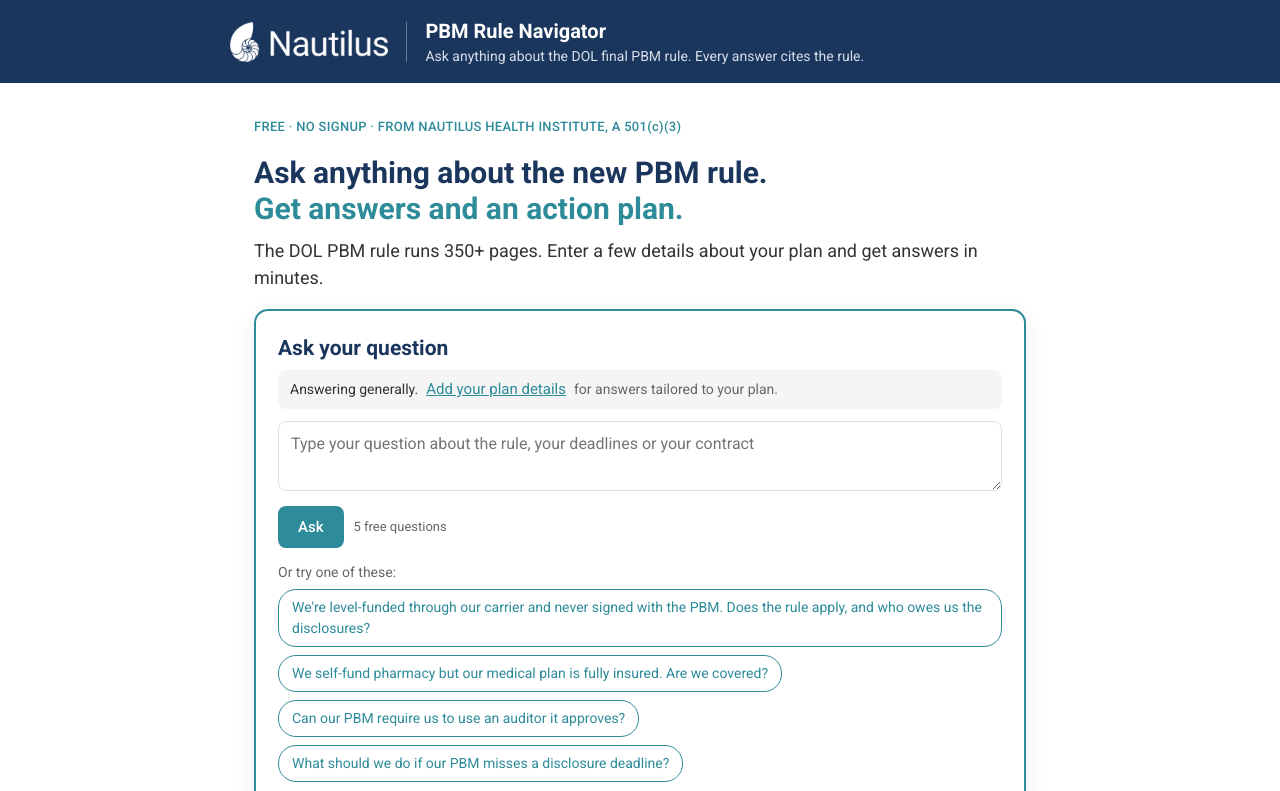
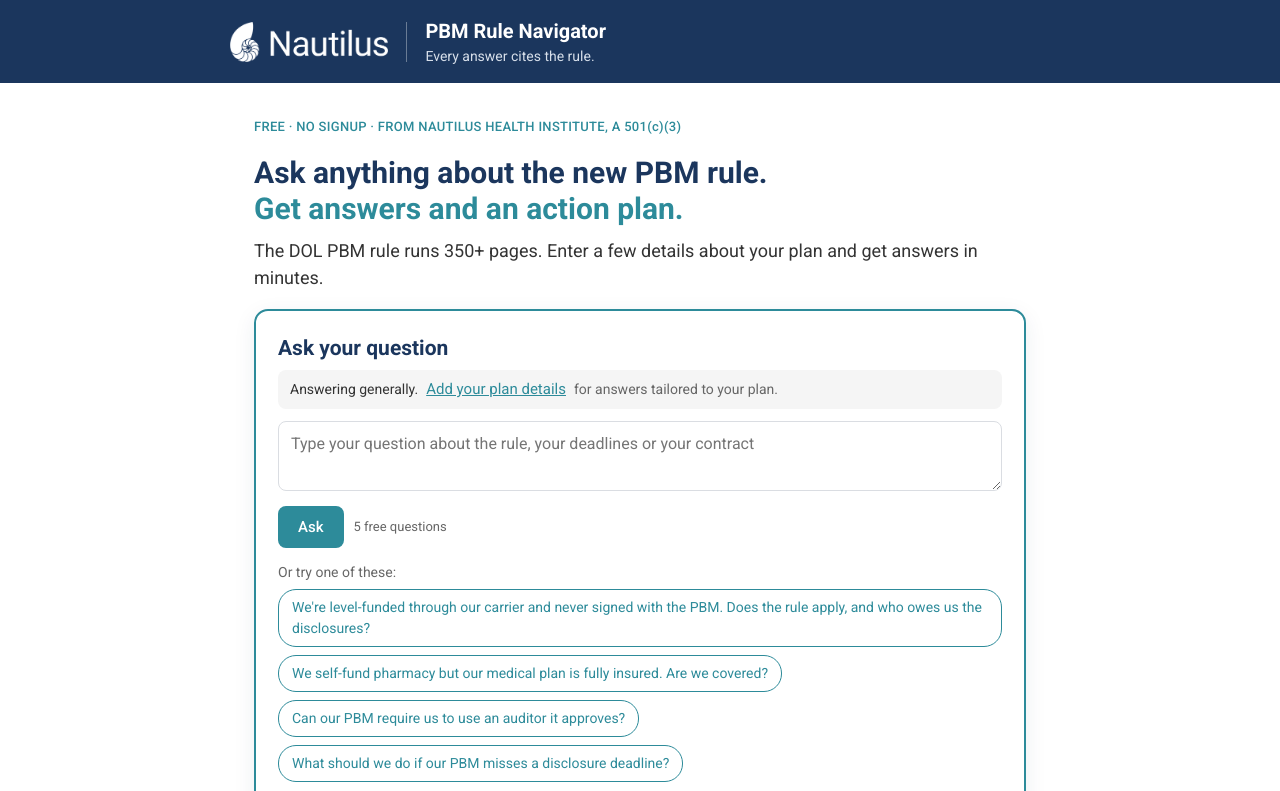
Before and after one commit to nautilus-health/pbm-readiness, a plain HTML site: page index.html in a window 1280 px wide. Shown: the top 791 px of the page. Drawn offline with nearby package versions, Linux system fonts and the light colour scheme.

Commit message:
Navigator: shorten header subtitle to "Every answer cites the rule."
Co-Authored-By: Claude Opus 5.5 <noreply@anthropic.com>
Claude-Session: https://claude.ai/code/session_01RoRyZcwTdhcY1i9MUBYqnP

```diff
--- a/index.html
+++ b/index.html
@@ -131,7 +131,7 @@
 <body>
 <header><div class="wrap brand">
   <a href="https://www.nautilushealth.org/" class="mark" aria-label="Nautilus Health Institute home"><img src="assets/nautilus-wordmark-white.png" alt="Nautilus"></a>
-  <div><div class="t">PBM Rule Navigator</div><div class="s">Ask anything about the DOL final PBM rule. Every answer cites the rule.</div></div>
+  <div><div class="t">PBM Rule Navigator</div><div class="s">Every answer cites the rule.</div></div>
 </div></header>
 
 
```
